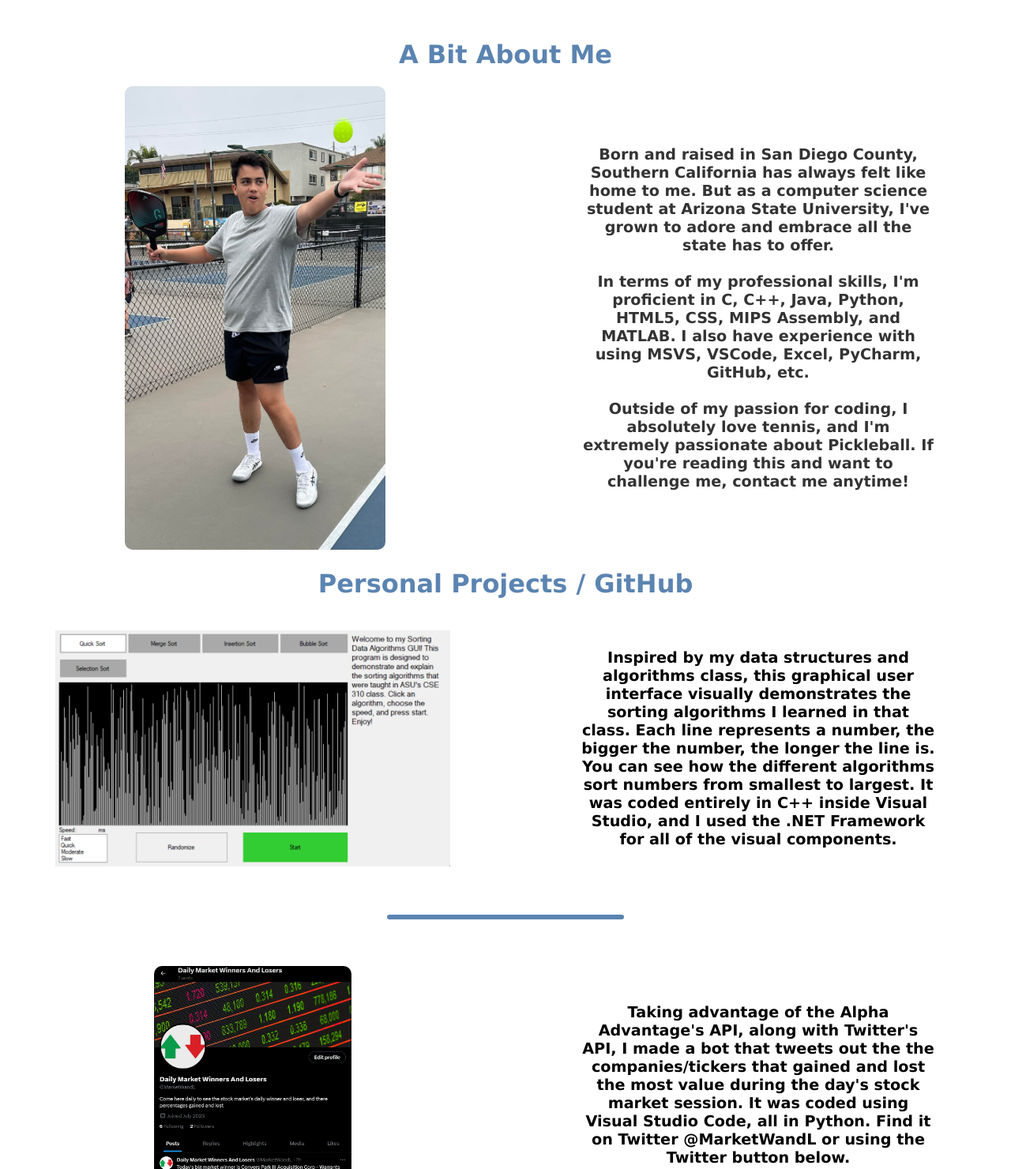
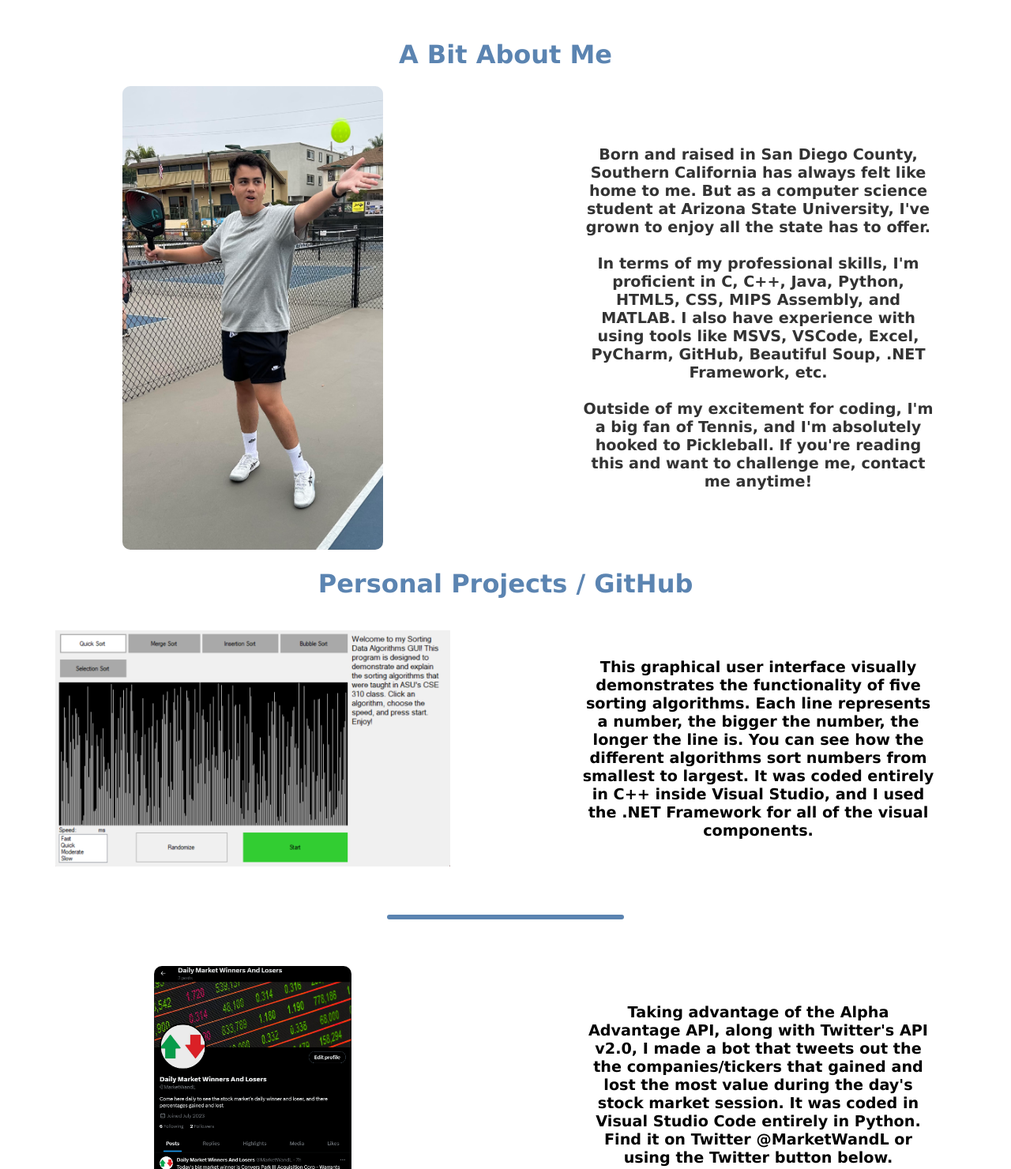
Before and after one commit to colemcamacho/ColeCamacho.github.io, a plain HTML site: page index.html in a window 1280 px wide. Shown: the part 1411-2891 px from the top of the page at 79% size. Drawn offline with Linux system fonts and the light colour scheme.

Commit message:
Add files via upload

```diff
--- a/index.html
+++ b/index.html
@@ -48,10 +48,10 @@
             <h1 style="color: #5B84B1FF; font-family: Verdana;">A Bit About Me</h1>
             <div style="width: 100%; height: 587px;">
                 <div style="width: 50%; float: left; height: 100%; display: flex; align-items: center; justify-content: center;">
-                    <img src="Pickleball_Photo.jpg" style="max-width: 100%; width: 330px; margin: 0; border-radius: 10px; margin-left: 5px;">
+                    <img src="Pickleball_Photo.jpg" style="max-width: 100%; width: 330px; margin: 0; border-radius: 10px;">
                 </div>
                 <div style="width: 50%; float: right; height: 100%; display: flex; align-items: center; justify-content: center;">
-                    <p style="margin: 0; width: 70%; font-family: Verdana; color: #333333; font-size: clamp(12px, 27px, 1.5vw);"><b>Born and raised in San Diego County, Southern California has always felt like home to me. But as a computer science student at Arizona State University, I've grown to adore and embrace all the state has to offer.<br><br>In terms of my professional skills, I'm proficient in C, C++, Java, Python, HTML5, CSS, MIPS Assembly, and MATLAB. I also have experience with using MSVS, VSCode, Excel, PyCharm, GitHub, etc.<br><br>Outside of my passion for coding, I absolutely love tennis, and I'm extremely passionate about Pickleball. If you're reading this and want to challenge me, contact me anytime!</b></p>
+                    <p style="margin: 0; width: 70%; font-family: Verdana; color: #333333; font-size: clamp(12px, 27px, 1.5vw);"><b>Born and raised in San Diego County, Southern California has always felt like home to me. But as a computer science student at Arizona State University, I've grown to enjoy all the state has to offer.<br><br>In terms of my professional skills, I'm proficient in C, C++, Java, Python, HTML5, CSS, MIPS Assembly, and MATLAB. I also have experience with using tools like MSVS, VSCode, Excel, PyCharm, GitHub, Beautiful Soup, .NET Framework, etc.<br><br>Outside of my excitement for coding, I'm a big fan of Tennis, and I'm absolutely hooked to Pickleball. If you're reading this and want to challenge me, contact me anytime!</b></p>
                 </div>
             </div>
         </div>
@@ -63,7 +63,7 @@
                         <img src="GUISortingAlgorithmProjectScreenshot.png" style="max-width: 100%; width: 500px; margin: 0;">
                     </div>
                     <div style="width: 50%; height: 100%; float: right; display: flex; align-items: center; justify-content: center;">
-                        <h3 style="margin: 0; width: 70%; font-family: Verdana; font-size: clamp(11px, 27px, 1.5vw);">Inspired by my data structures and algorithms class, this graphical user interface visually demonstrates the sorting algorithms I learned in that class. Each line represents a number, the bigger the number, the longer the line is. You can see how the different algorithms sort numbers from smallest to largest. It was coded entirely in C++ inside Visual Studio, and I used the .NET Framework for all of the visual components.</h3>
+                        <h3 style="margin: 0; width: 70%; font-family: Verdana; font-size: clamp(11px, 27px, 1.5vw);">This graphical user interface visually demonstrates the functionality of five sorting algorithms. Each line represents a number, the bigger the number, the longer the line is. You can see how the different algorithms sort numbers from smallest to largest. It was coded entirely in C++ inside Visual Studio, and I used the .NET Framework for all of the visual components.</h3>
                     </div>
                 </div>
                 <div style="background-color: #5B84B1FF; width: 300px; height: 6px; border-radius: 20px; align-self: center; margin-left: auto; margin-right: auto; margin-top: 60px; margin-bottom: 60px;">
@@ -73,7 +73,7 @@
                         <img src="TwitterBotScreenshot.png" style="max-width: 100%; width: 250px; margin: 0; border-radius: 10px;">
                     </div>
                     <div style="width: 50%; height: 100%; float: right; display: flex; align-items: center; justify-content: center;">
-                        <h3 style="margin: 0; width: 70%; font-family: Verdana; font-size: clamp(11px, 27px, 1.5vw);">Taking advantage of the Alpha Advantage's API, along with Twitter's API, I made a bot that tweets out the the companies/tickers that gained and lost the most value during the day's stock market session. It was coded using Visual Studio Code, all in Python. Find it on Twitter @MarketWandL or using the Twitter button below.</h3>
+                        <h3 style="margin: 0; width: 70%; font-family: Verdana; font-size: clamp(11px, 27px, 1.5vw);">Taking advantage of the Alpha Advantage API, along with Twitter's API v2.0, I made a bot that tweets out the the companies/tickers that gained and lost the most value during the day's stock market session. It was coded in Visual Studio Code entirely in Python. Find it on Twitter @MarketWandL or using the Twitter button below.</h3>
                     </div>
                 </div>
                 <div style="background-color: #5B84B1FF; width: 300px; height: 6px; border-radius: 20px; align-self: center; margin-left: auto; margin-right: auto; margin-top: 60px; margin-bottom: 35px;">
```
